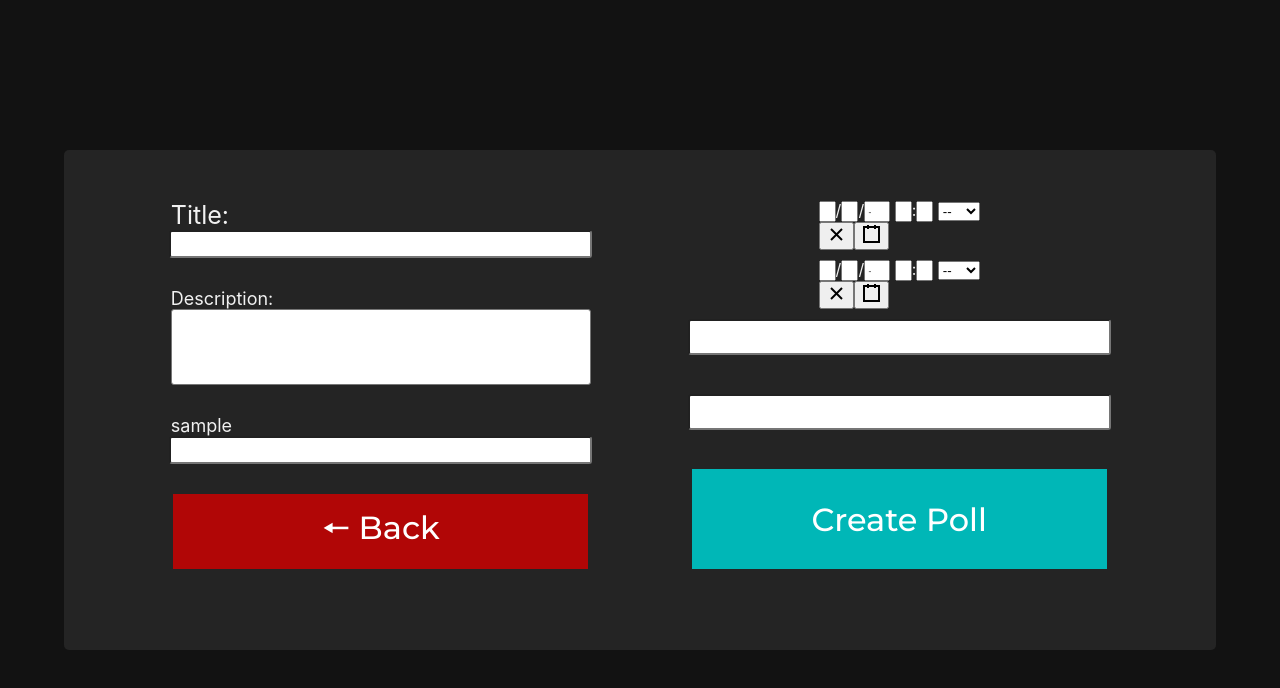
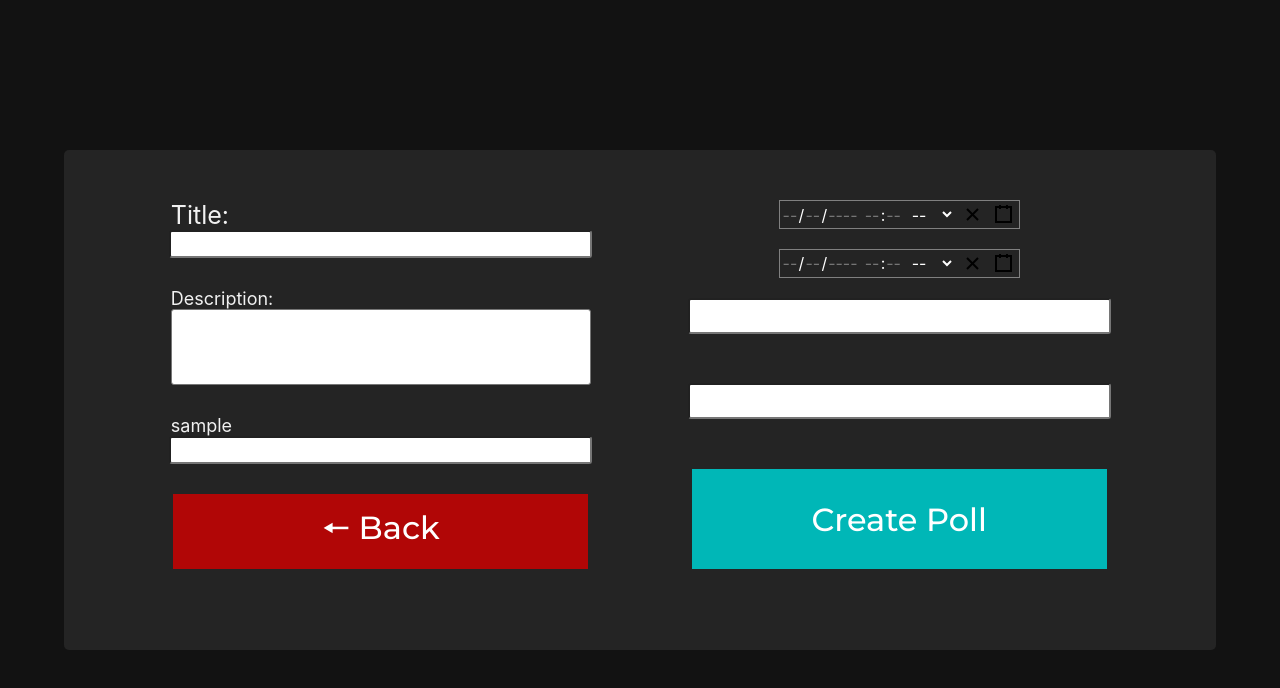
Before and after one commit to SeresP99/Thesis, a React (Create React App) app in the folder frontend/: page /create in a window 1280 px wide. Shown: the top 688 px of the page. Built offline with nearby package versions, Linux system fonts and the light colour scheme.

Commit message:
feat(frontend/datetimepicker): add styling to fit in to website

```diff
--- a/frontend/src/components/CreatePoll.jsx
+++ b/frontend/src/components/CreatePoll.jsx
@@ -11,6 +11,9 @@
 import DateTimePicker from 'react-datetime-picker';
 
 function CreatePoll() {
+
+    require("./datetimepicker/calendar.css");
+    require("./datetimepicker/DateTimePicker.css");
 
     const navigate = useNavigate();
 
--- /dev/null
+++ b/frontend/src/components/datetimepicker/DateTimePicker.css
@@ -0,0 +1,104 @@
+.react-datetime-picker {
+    display: inline-flex;
+    position: relative;
+}
+.react-datetime-picker,
+.react-datetime-picker *,
+.react-datetime-picker *:before,
+.react-datetime-picker *:after {
+    -moz-box-sizing: border-box;
+    -webkit-box-sizing: border-box;
+    box-sizing: border-box;
+}
+.react-datetime-picker--disabled {
+    background-color: #f0f0f0;
+    color: #6d6d6d;
+}
+.react-datetime-picker__wrapper {
+    display: flex;
+    flex-grow: 1;
+    flex-shrink: 0;
+    border: thin solid gray;
+    color: white;
+}
+.react-datetime-picker__inputGroup {
+    min-width: calc(4px + (4px * 3) +  0.54em * 6  +  0.217em * 2);
+    flex-grow: 1;
+    padding: 0 2px;
+}
+.react-datetime-picker__inputGroup__divider {
+    padding: 1px 0;
+    white-space: pre;
+}
+.react-datetime-picker__inputGroup__input {
+    min-width: 0.54em;
+    height: calc(100% - 2px);
+    position: relative;
+    padding: 1px;
+    border: 0;
+    background: none;
+    font: inherit;
+    box-sizing: content-box;
+    -moz-appearance: textfield;
+    color: white;
+}
+.react-datetime-picker__inputGroup__input::-webkit-outer-spin-button,
+.react-datetime-picker__inputGroup__input::-webkit-inner-spin-button {
+    -webkit-appearance: none;
+    margin: 0;
+}
+.react-datetime-picker__inputGroup__input:invalid {
+    background: rgba(255, 0, 0, 0.1);
+}
+.react-datetime-picker__inputGroup__input--hasLeadingZero {
+    margin-left: -0.54em;
+    padding-left: calc(1px +  0.54em);
+}
+.react-datetime-picker__inputGroup__amPm {
+    font: inherit;
+    -moz-appearance: menulist;
+}
+.react-datetime-picker__button {
+    border: 0;
+    background: transparent;
+    padding: 4px 6px;
+}
+.react-datetime-picker__button:enabled {
+    cursor: pointer;
+}
+.react-datetime-picker__button:enabled:hover .react-datetime-picker__button__icon,
+.react-datetime-picker__button:enabled:focus .react-datetime-picker__button__icon {
+    stroke: #0078d7;
+}
+.react-datetime-picker__button:disabled .react-datetime-picker__button__icon {
+    stroke: #6d6d6d;
+}
+.react-datetime-picker__button svg {
+    display: inherit;
+}
+.react-datetime-picker__calendar,
+.react-datetime-picker__clock {
+    position: absolute;
+    top: 100%;
+    left: 0;
+    z-index: 1;
+}
+.react-datetime-picker__calendar--closed,
+.react-datetime-picker__clock--closed {
+    display: none;
+}
+.react-datetime-picker__calendar {
+    width: 350px;
+    max-width: 100vw;
+}
+.react-datetime-picker__calendar .react-calendar {
+    border-width: thin;
+}
+.react-datetime-picker__clock {
+    width: 200px;
+    height: 200px;
+    max-width: 100vw;
+    padding: 25px;
+    background-color: white;
+    border: thin solid #a0a096;
+}
--- /dev/null
+++ b/frontend/src/components/datetimepicker/calendar.css
@@ -0,0 +1,120 @@
+.react-calendar {
+    width: 350px;
+    max-width: 100%;
+    background: white;
+    border: 1px solid #a0a096;
+    font-family: Arial, Helvetica, sans-serif;
+    line-height: 1.125em;
+}
+.react-calendar--doubleView {
+    width: 700px;
+}
+.react-calendar--doubleView .react-calendar__viewContainer {
+    display: flex;
+    margin: -0.5em;
+}
+.react-calendar--doubleView .react-calendar__viewContainer > * {
+    width: 50%;
+    margin: 0.5em;
+}
+.react-calendar,
+.react-calendar *,
+.react-calendar *:before,
+.react-calendar *:after {
+    -moz-box-sizing: border-box;
+    -webkit-box-sizing: border-box;
+    box-sizing: border-box;
+}
+.react-calendar button {
+    margin: 0;
+    border: 0;
+    outline: none;
+}
+.react-calendar button:enabled:hover {
+    cursor: pointer;
+}
+.react-calendar__navigation {
+    display: flex;
+    height: 44px;
+    margin-bottom: 1em;
+}
+.react-calendar__navigation button {
+    min-width: 44px;
+    background: none;
+}
+.react-calendar__navigation button:disabled {
+    background-color: #f0f0f0;
+}
+.react-calendar__navigation button:enabled:hover,
+.react-calendar__navigation button:enabled:focus {
+    background-color: #e6e6e6;
+}
+.react-calendar__month-view__weekdays {
+    text-align: center;
+    text-transform: uppercase;
+    font-weight: bold;
+    font-size: 0.75em;
+    color: #4f4f4f;
+}
+.react-calendar__month-view__weekdays__weekday {
+    padding: 0.5em;
+}
+.react-calendar__month-view__weekNumbers .react-calendar__tile {
+    display: flex;
+    align-items: center;
+    justify-content: center;
+    font-size: 0.75em;
+    font-weight: bold;
+}
+.react-calendar__month-view__days__day--weekend {
+    color: #d10000;
+}
+.react-calendar__month-view__days__day--neighboringMonth {
+    color: #757575;
+}
+.react-calendar__year-view .react-calendar__tile,
+.react-calendar__decade-view .react-calendar__tile,
+.react-calendar__century-view .react-calendar__tile {
+    padding: 2em 0.5em;
+}
+.react-calendar__tile {
+    max-width: 100%;
+    padding: 10px 6.6667px;
+    background: none;
+    text-align: center;
+    line-height: 16px;
+}
+.react-calendar__tile:disabled {
+    background-color: #f0f0f0;
+}
+.react-calendar__tile:enabled:hover,
+.react-calendar__tile:enabled:focus {
+    background-color: #e6e6e6;
+}
+.react-calendar__tile--now {
+    background: rgba(150, 0, 255, 0.71);
+    border-radius: 5px;
+}
+.react-calendar__tile--now:enabled:hover,
+.react-calendar__tile--now:enabled:focus {
+    background: rgba(119, 18, 169, 0.75);
+}
+.react-calendar__tile--hasActive {
+    background: #76baff;
+}
+.react-calendar__tile--hasActive:enabled:hover,
+.react-calendar__tile--hasActive:enabled:focus {
+    background: #a9d4ff;
+}
+.react-calendar__tile--active {
+    background: rgba(54, 169, 54, 0.78);
+    color: black;
+    border-radius: 5px;
+}
+.react-calendar__tile--active:enabled:hover,
+.react-calendar__tile--active:enabled:focus {
+    background: #1087ff;
+}
+.react-calendar--selectRange .react-calendar__tile--hover {
+    background-color: #e6e6e6;
+}
```
